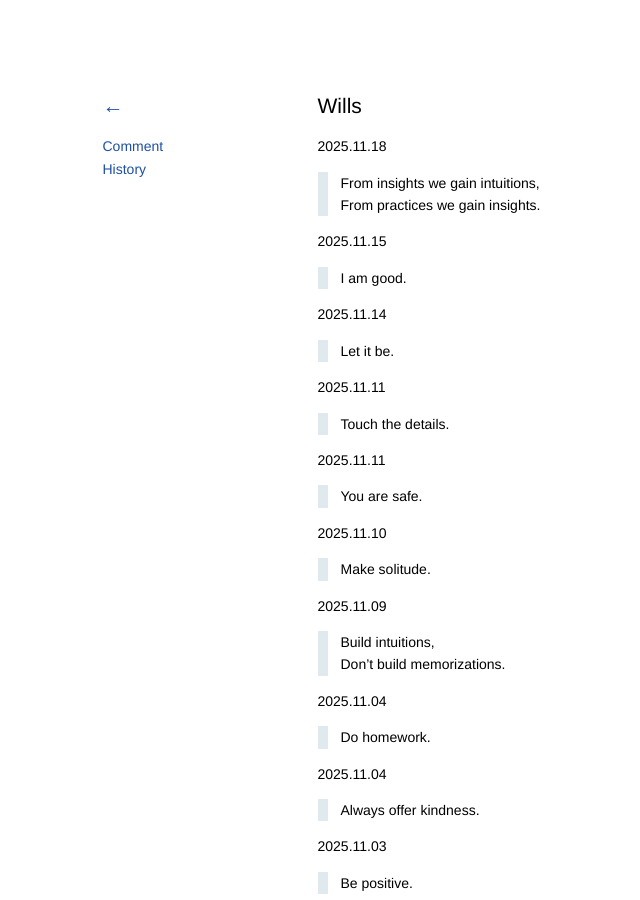
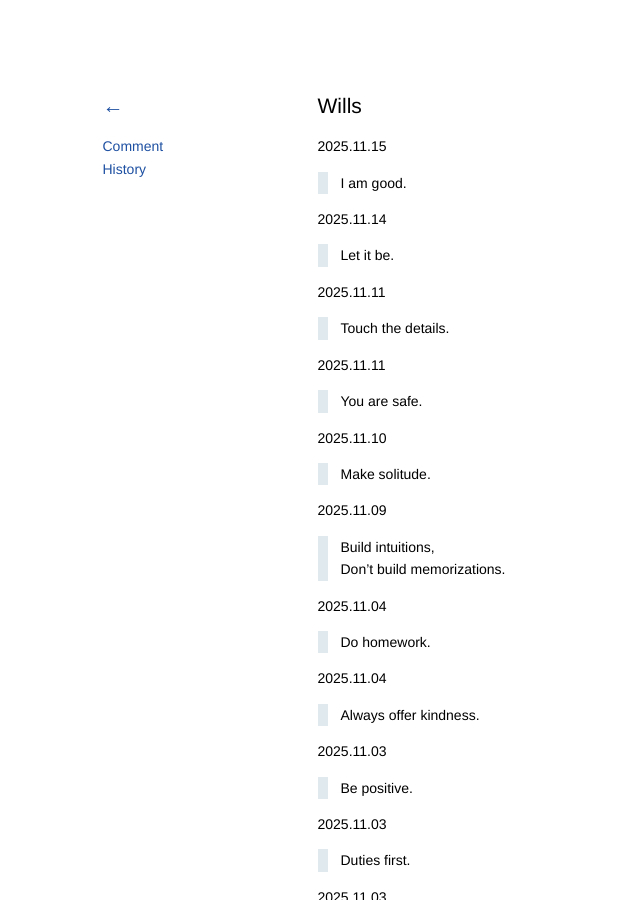
Before and after one commit to kidlj/awei, a Jekyll site: the page built from _wiki/wills.md, in a window 1280 px wide and 900 px high. Shown: the whole window, without its empty margins (30-670 px from the left). Built offline with Jekyll 4.4.1, drawn with Linux system fonts in a browser that asks for light colours.

Commit message:
update wills

```diff
--- a/_wiki/wills.md
+++ b/_wiki/wills.md
@@ -1,11 +1,6 @@
 ---
 title: Wills
 ---
-
-2025.11.18
-
-> From insights we gain intuitions,
-> From practices we gain insights.
 
 2025.11.15
 
```
